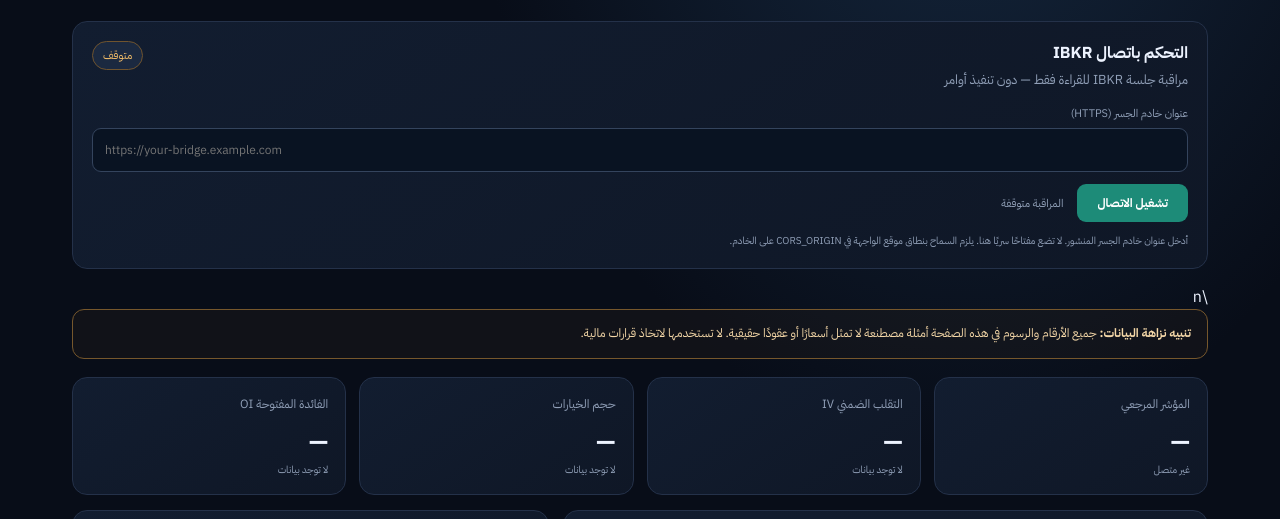
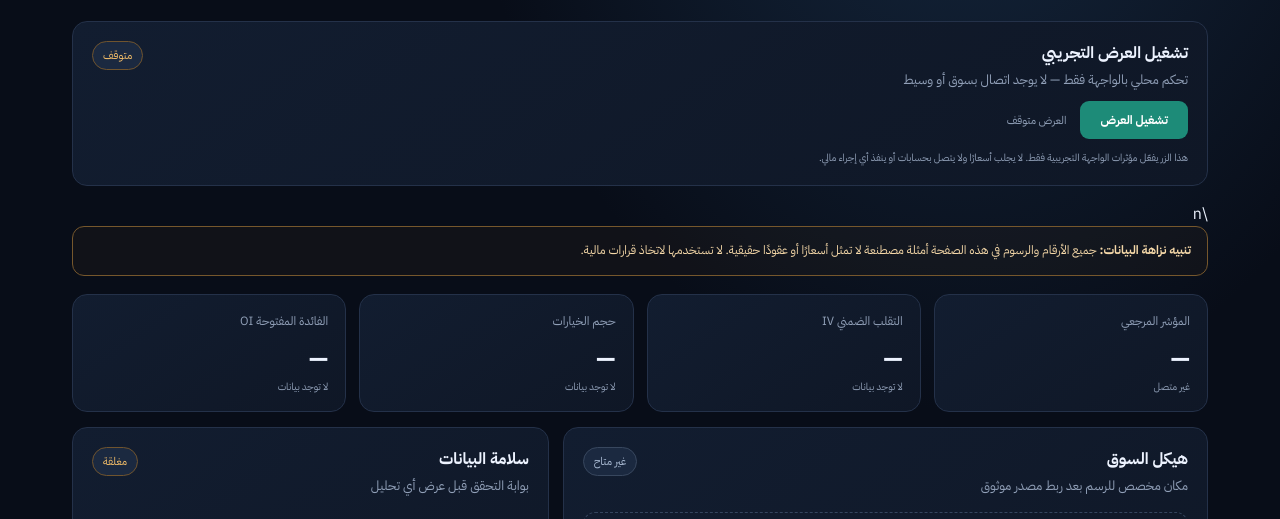
Before and after one commit to fas988840-dev/https-github.com-JONARAI, a plain HTML site: page demo/index.html in a window 1280 px wide. Shown: the part 208-727 px from the top of the page. Drawn offline with Linux system fonts and the light colour scheme.

Commit message:
Make dashboard toggle explicitly demo-only

```diff
--- a/demo/index.html
+++ b/demo/index.html
@@ -17,7 +17,7 @@
       <div><p class="eyebrow">SPX / SPXW · لوحة مراقبة تعليمية</p><h1>مركز معلومات السوق</h1><p class="sub">واجهة تجريبية لا تتصل ببيانات سوق أو حساب وساطة.</p></div>
       <div class="market-state"><span class="state-dot"></span><div><strong>مصدر البيانات</strong><small>بيانات توضيحية ثابتة</small></div></div>
     </section>
-    <section class="panel connection-panel" aria-labelledby="connection-title"><div class="panel-head"><div><h2 id="connection-title">التحكم باتصال IBKR</h2><p>مراقبة جلسة IBKR للقراءة فقط — دون تنفيذ أوامر</p></div><span id="connection-badge" class="tag muted">متوقف</span></div><label class="bridge-label" for="bridge-url">عنوان خادم الجسر (HTTPS)</label><input id="bridge-url" class="bridge-input" type="url" placeholder="https://your-bridge.example.com" autocomplete="url"><div class="connection-actions"><button id="connection-toggle" class="toggle-button" type="button">تشغيل الاتصال</button><span id="connection-status" role="status">المراقبة متوقفة</span></div><small class="bridge-help">أدخل عنوان خادم الجسر المنشور. لا تضع مفتاحًا سريًا هنا. يلزم السماح بنطاق موقع الواجهة في CORS_ORIGIN على الخادم.</small></section>\n    <section class="notice" role="status"><strong>تنبيه نزاهة البيانات:</strong> جميع الأرقام والرسوم في هذه الصفحة أمثلة مصطنعة لا تمثل أسعارًا أو عقودًا حقيقية. لا تستخدمها لاتخاذ قرارات مالية.</section>
+    <section class="panel connection-panel" aria-labelledby="demo-title"><div class="panel-head"><div><h2 id="demo-title">تشغيل العرض التجريبي</h2><p>تحكم محلي بالواجهة فقط — لا يوجد اتصال بسوق أو وسيط</p></div><span id="connection-badge" class="tag muted">متوقف</span></div><div class="connection-actions"><button id="connection-toggle" class="toggle-button" type="button" aria-pressed="false">تشغيل العرض</button><span id="connection-status" role="status">العرض متوقف</span></div><small class="bridge-help">هذا الزر يفعّل مؤثرات الواجهة التجريبية فقط. لا يجلب أسعارًا ولا يتصل بحسابات أو ينفذ أي إجراء مالي.</small></section>\n    <section class="notice" role="status"><strong>تنبيه نزاهة البيانات:</strong> جميع الأرقام والرسوم في هذه الصفحة أمثلة مصطنعة لا تمثل أسعارًا أو عقودًا حقيقية. لا تستخدمها لاتخاذ قرارات مالية.</section>
     <section class="metrics" aria-label="مؤشرات توضيحية">
       <article class="metric"><span>المؤشر المرجعي</span><strong>—</strong><small>غير متصل</small></article>
       <article class="metric"><span>التقلب الضمني IV</span><strong>—</strong><small>لا توجد بيانات</small></article>
```
